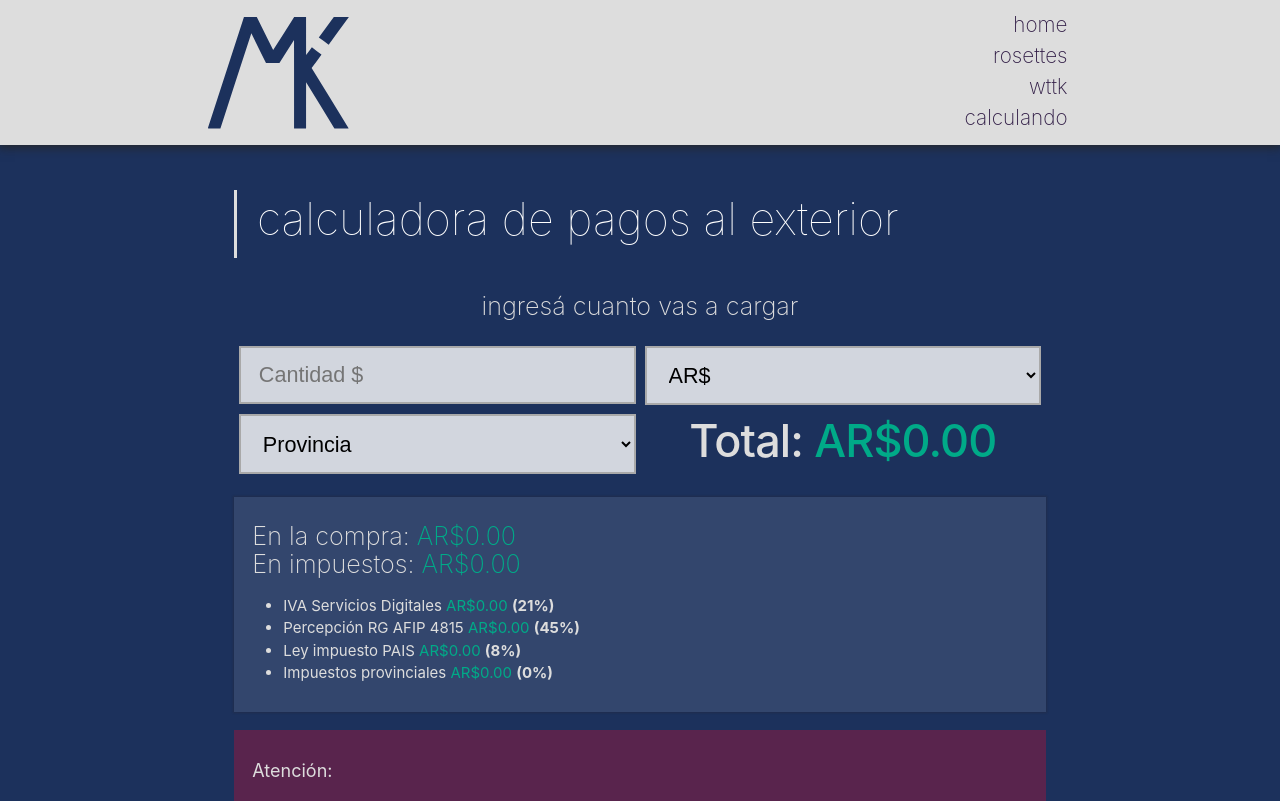
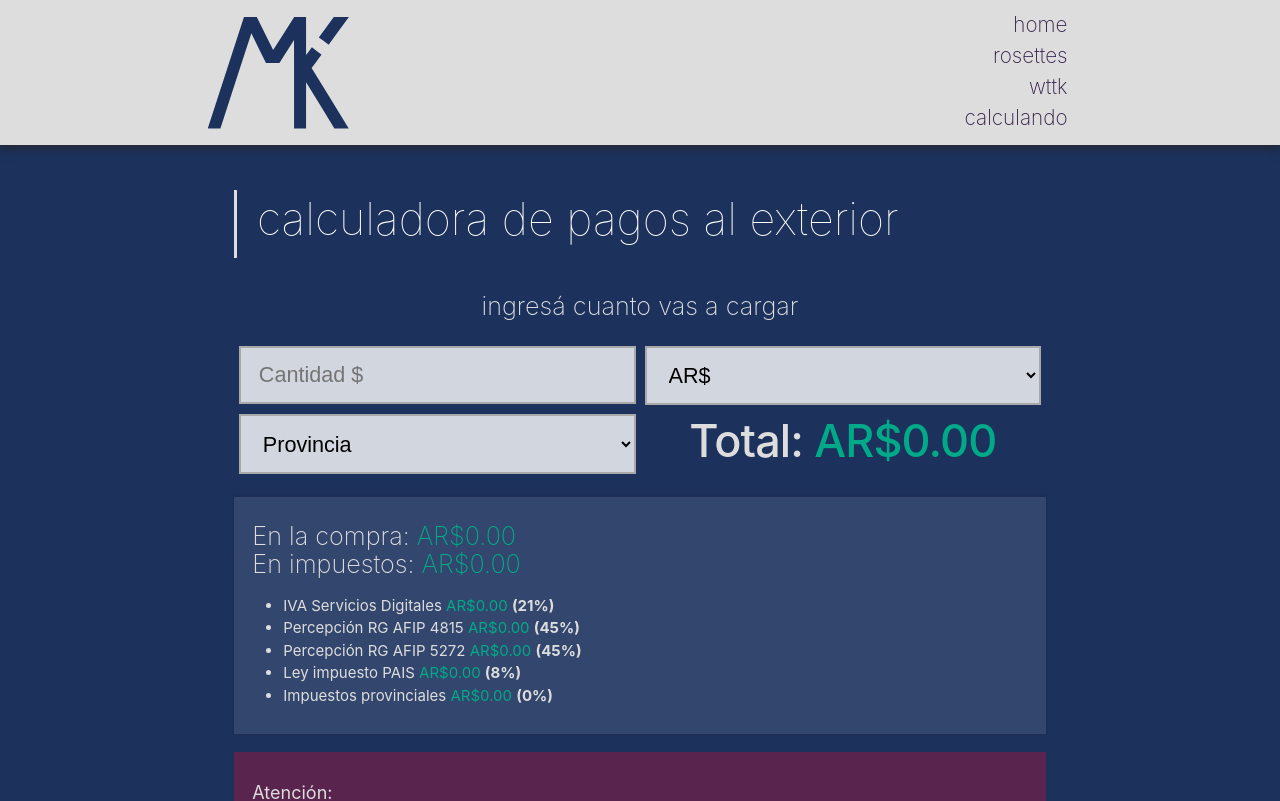
Before and after one commit to markski1/markski.ar, a Next.js app: page /calc in a window 1280 px wide. Shown: the top 801 px of the page. Built offline with nearby package versions, Linux system fonts and the light colour scheme; no server answers.

Commit message:
Update calc.tsx

```diff
--- a/pages/calc.tsx
+++ b/pages/calc.tsx
@@ -20,6 +20,7 @@ export default function Page() {
     const [digitalServiceTaxDisplay, setDigitalServiceTaxDisplay] = useState(0);
     const [perceptionTaxDisplay, setPerceptionTaxDisplay] = useState(0);
     const [paisTaxDisplay, setPaisTaxDisplay] = useState(0);
+    const [goodsTaxDisplay, setGoodsTaxDisplay] = useState(0);
     const [provinceTaxDisplay, setProvinceTaxDisplay] = useState(0);
     const [provincePercent, setProvincePercent] = useState(0);
 
@@ -65,6 +66,7 @@ export default function Page() {
             document.getElementById("tdf-alert").style.display = 'none';
         }
 
+		let BIENES = workingAmount * 0.25;
         let AFIP = workingAmount * 0.45;
         let PAIS = workingAmount * 0.08;
         let provincePercent = 0.0;
@@ -73,12 +75,13 @@ export default function Page() {
             provincePercent = workingAmount * pvcPercentage[province];
         }
 
-        let workingTotalTaxes = AFIP + PAIS + provincePercent + digitalServiceTax;
+        let workingTotalTaxes = AFIP + PAIS + provincePercent + digitalServiceTax + BIENES;
 
         setPerceptionTaxDisplay(AFIP);
         setProvinceTaxDisplay(provincePercent);
         setDigitalServiceTaxDisplay(digitalServiceTax);
         setPaisTaxDisplay(PAIS);
+        setGoodsTaxDisplay(BIENES);
         setProvincePercent(pvcPercentage[province] * 100);
 
         setTotalTaxes(workingTotalTaxes);
@@ -179,6 +182,7 @@ export default function Page() {
 						<ul style={{marginBottom: '0rem'}}>
 							<li>IVA Servicios Digitales {parseToPesos(digitalServiceTaxDisplay)} <b>(21%)</b> <span id="tdf-alert" style={{display: 'none'}}>* Tierra del Fuego no paga IVA</span></li>
 							<li>Percepción RG AFIP 4815 {parseToPesos(perceptionTaxDisplay)} <b>(45%)</b></li>
+							<li>Percepción RG AFIP 5272 {parseToPesos(goodsTaxDisplay)} <b>(45%)</b></li>
 							<li>Ley impuesto PAIS {parseToPesos(paisTaxDisplay)} <b>(8%)</b></li>
 							<li>Impuestos provinciales {parseToPesos(provinceTaxDisplay)} <b>({provincePercent}%)</b></li>
 						</ul>
```
